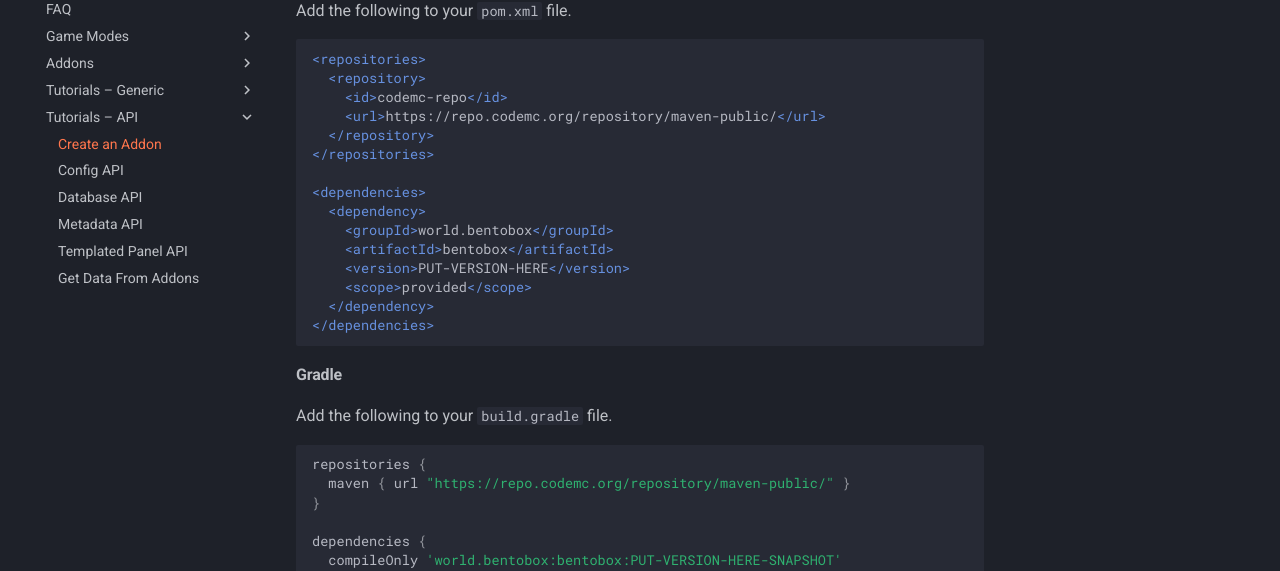
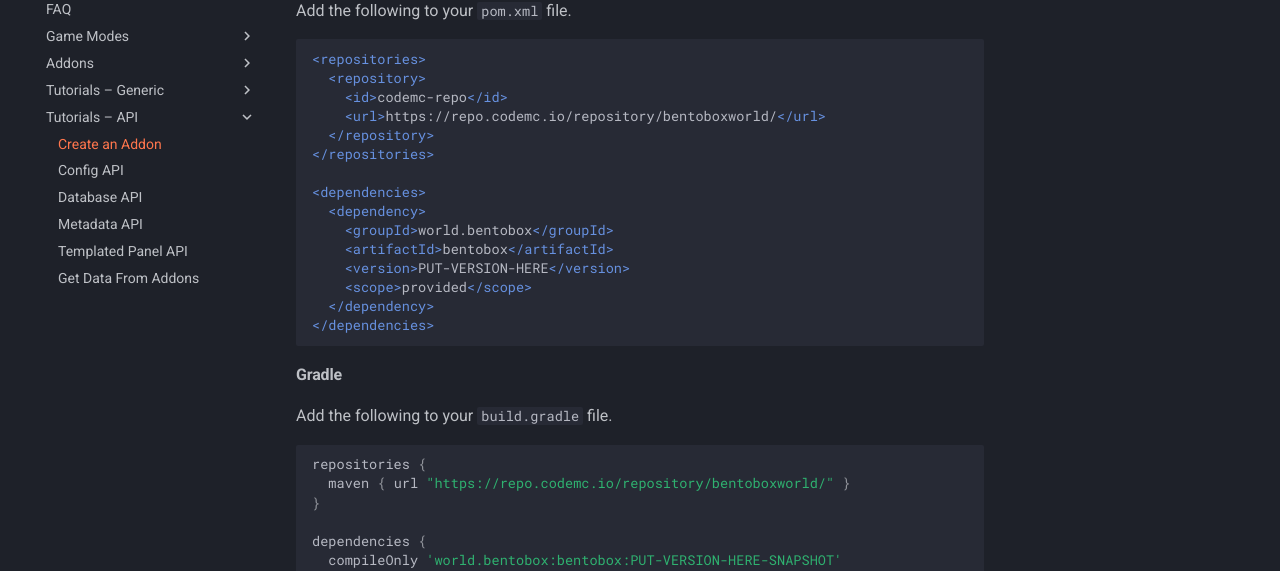
Before and after one commit to BentoBoxWorld/docs, an MkDocs documentation site: the page built from docs/Tutorials/api/Create-an-addon.md, in a window 1280 px wide and 900 px high, scrolled down 804 px. Shown: the part 153-724 px from the top of the window. Built offline with MkDocs 1.6.1 and Material for MkDocs 9.7.7, drawn with Linux system fonts in a browser that asks for light colours; comment, search, counter and statistics services are not loaded; some of the changed lines change nothing that is shown.

Commit message:
Update to correct codemc repo link

````diff
--- a/docs/Tutorials/api/Create-an-addon.md
+++ b/docs/Tutorials/api/Create-an-addon.md
@@ -23,7 +23,7 @@
 BentoBox holds all the API you will need to create and register your addon.
 Therefore, you should add it as a dependency of your project.
 
-BentoBox uses Maven and our Maven repository is kindly provided by [CodeMC](https://codemc.org/).
+BentoBox uses Maven and our Maven repository is kindly provided by [CodeMC](https://codemc.io/).
 However, you can also use Gradle to grab BentoBox.
 
 #### Maven
@@ -34,7 +34,7 @@
 <repositories>
   <repository>
     <id>codemc-repo</id>
-    <url>https://repo.codemc.org/repository/maven-public/</url>
+    <url>https://repo.codemc.io/repository/bentoboxworld/</url>
   </repository>
 </repositories>
 
@@ -54,7 +54,7 @@
 
 ```groovy
 repositories {
-  maven { url "https://repo.codemc.org/repository/maven-public/" }
+  maven { url "https://repo.codemc.io/repository/bentoboxworld/" }
 }
 
 dependencies {
````
